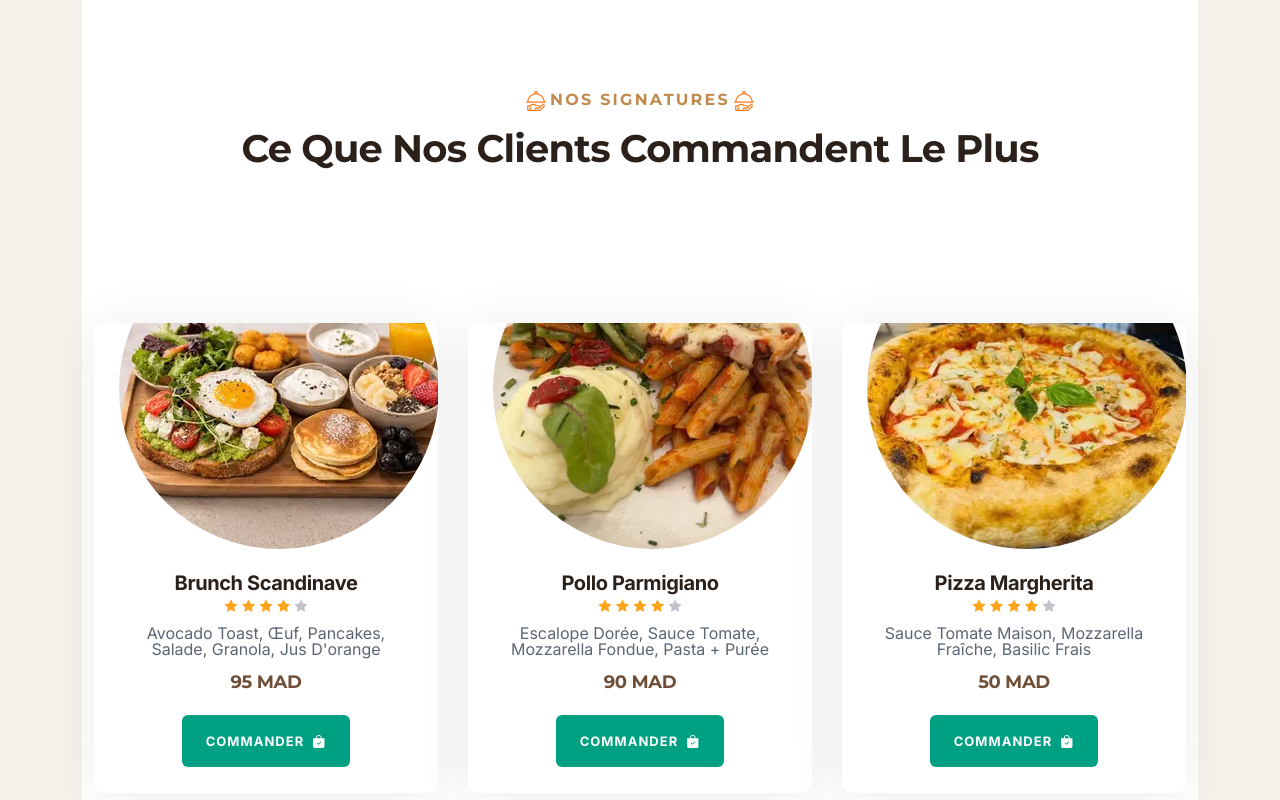
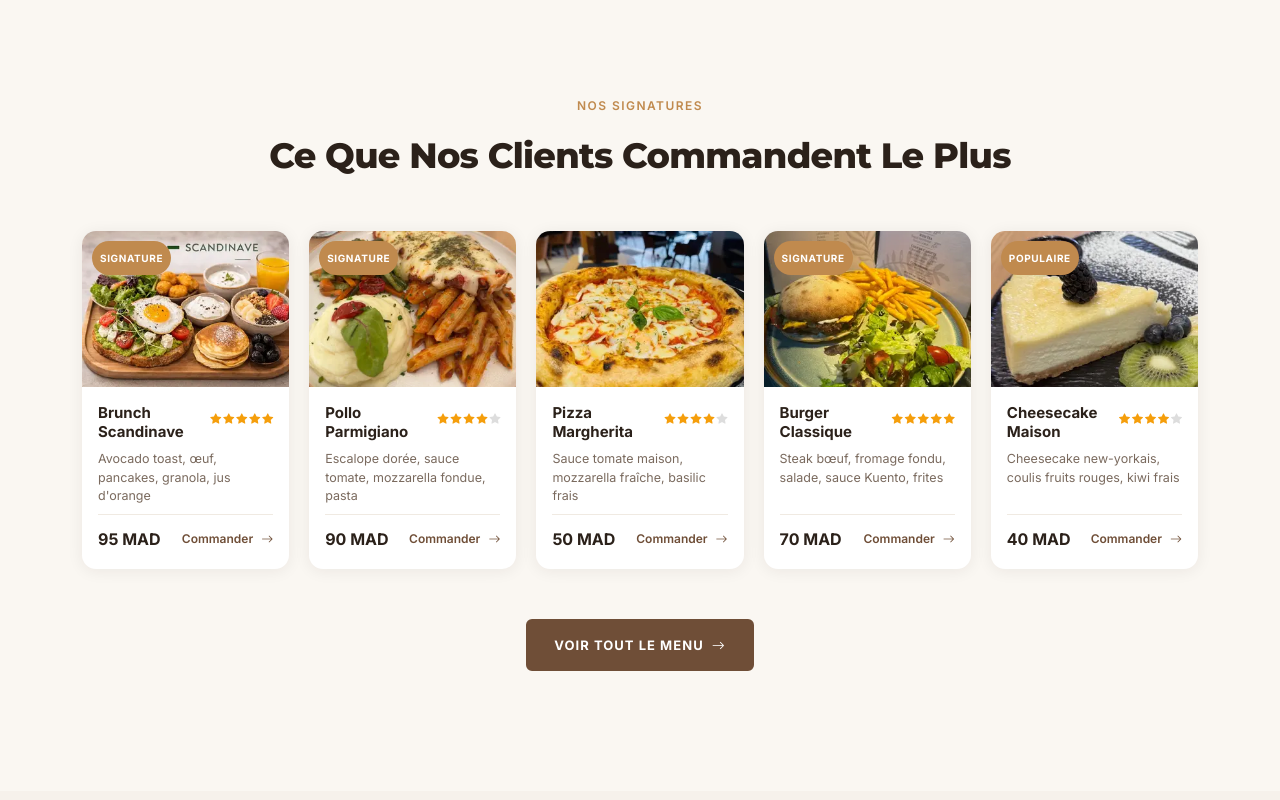
Before and after one commit to website-devloper/Koffee-Kuento, a Next.js app: page / in a window 1280 px wide. Shown: the part 2200-3000 px from the top of the page. Built offline with nearby package versions, Linux system fonts and the light colour scheme.

Commit message:
feat: redesign best selling section — clean card grid with image, stars, price

```diff
--- a/src/app/Components/BestSelling/BestSelling2.jsx
+++ b/src/app/Components/BestSelling/BestSelling2.jsx
@@ -1,8 +1,15 @@
 "use client"
-import Image from "next/image";
 import Link from "next/link";
 import { SITE } from '@/config/site';
 import { useLanguage } from '@/context/LanguageContext';
+
+const StarRating = ({ count = 4 }) => (
+  <div className="kk-stars">
+    {[...Array(5)].map((_, i) => (
+      <i key={i} className={`bi bi-star-fill${i < count ? ' filled' : ''}`}></i>
+    ))}
+  </div>
+);
 
 const BestSelling2 = () => {
   const { t } = useLanguage();
@@ -11,84 +18,96 @@ const BestSelling2 = () => {
     {
       img: '/assets/img/menu/brunch/brunch-scandinave.jpg',
       title: 'Brunch Scandinave',
-      content: 'Avocado toast, œuf, pancakes, salade, granola, jus d\'orange',
+      desc: 'Avocado toast, œuf, pancakes, granola, jus d\'orange',
       price: '95 MAD',
+      stars: 5,
       tag: t('bestSelling.tagSignature'),
     },
     {
       img: '/assets/img/menu/plats/plat-3.jpg',
       title: 'Pollo Parmigiano',
-      content: 'Escalope dorée, sauce tomate, mozzarella fondue, pasta + purée',
+      desc: 'Escalope dorée, sauce tomate, mozzarella fondue, pasta',
       price: '90 MAD',
+      stars: 4,
       tag: t('bestSelling.tagSignature'),
     },
     {
       img: '/assets/img/menu/pizza/pizza-3.jpg',
       title: 'Pizza Margherita',
-      content: 'Sauce tomate maison, mozzarella fraîche, basilic frais',
+      desc: 'Sauce tomate maison, mozzarella fraîche, basilic frais',
       price: '50 MAD',
+      stars: 4,
       tag: null,
     },
     {
       img: '/assets/img/menu/burgers/burger-5.jpg',
       title: 'Burger Classique',
-      content: 'Steak bœuf, fromage fondu, salade, sauce Kuento + frites',
+      desc: 'Steak bœuf, fromage fondu, salade, sauce Kuento, frites',
       price: '70 MAD',
+      stars: 5,
       tag: t('bestSelling.tagSignature'),
     },
     {
       img: '/assets/img/menu/desserts/dessert-1.jpg',
       title: 'Cheesecake Maison',
-      content: 'Cheesecake new-yorkais, coulis fruits rouges, kiwi frais',
+      desc: 'Cheesecake new-yorkais, coulis fruits rouges, kiwi frais',
       price: '40 MAD',
+      stars: 4,
       tag: t('bestSelling.tagPopular'),
     },
   ];
 
   return (
-    <section className="popular-dishes-section fix section-padding pt-0">
-      <div className="popular-dishes-wrapper-container">
+    <section className="kk-bestselling section-padding">
       <div className="container">
-          <div className="popular-dishes-wrapper style2 section-padding bg-white">
-            <div className="container">
-              <div className="title-area">
-                <div className="sub-title text-center wow fadeInUp" data-wow-delay="0.5s">
-                  <Image className="me-1" src="/assets/img/icon/titleIcon.svg" alt="" width={20} height={20} />
-                  {t('bestSelling.eyebrow').toUpperCase()}
-                  <Image className="ms-1" src="/assets/img/icon/titleIcon.svg" alt="" width={20} height={20} />
-                </div>
-                <h2 className="title wow fadeInUp" data-wow-delay="0.7s">{t('bestSelling.title')}</h2>
+
+        {/* Section header */}
+        <div className="kk-section-head text-center mb-50">
+          <span className="kk-eyebrow">{t('bestSelling.eyebrow')}</span>
+          <h2 className="kk-section-title">{t('bestSelling.title')}</h2>
         </div>
 
-              <div className="dishes-card-wrap style1 mb-60">
+        {/* Cards grid */}
+        <div className="kk-bs-grid">
           {featuredItems.map((item, i) => (
-                  <div key={i} className="dishes-card style2 wow fadeInUp" data-wow-delay="0.2s">
-                    <div className="dishes-thumb">
-                      <img src={item.img} alt={item.title} style={{ objectFit: 'cover' }} />
+            <div key={i} className="kk-bs-card">
+              {/* Image */}
+              <div className="kk-bs-img">
+                <img src={item.img} alt={item.title} />
+                {item.tag && <span className="kk-bs-tag">{item.tag}</span>}
               </div>
-                    <div className="dishes-content">
-                      <Link href="/menu"><h3>{item.title}</h3></Link>
-                      <div className="star">
-                        <Image src="/assets/img/icon/star2.svg" alt="★★★★★" width={86} height={16} />
+
+              {/* Body */}
+              <div className="kk-bs-body">
+                <div className="kk-bs-top">
+                  <Link href="/menu" className="kk-bs-title">{item.title}</Link>
+                  <StarRating count={item.stars} />
                 </div>
-                      <div className="text">{item.content}</div>
-                      <h6>{item.price}</h6>
-                      <a href={SITE.links.glovo} target="_blank" rel="noopener noreferrer" className="glovo-btn" style={{ padding: '8px 14px', fontSize: '13px' }}>
-                        {t('bestSelling.orderBtn')} <i className="bi bi-bag-check-fill"></i>
+                <p className="kk-bs-desc">{item.desc}</p>
+                <div className="kk-bs-footer">
+                  <span className="kk-bs-price">{item.price}</span>
+                  <a
+                    href={SITE.links.glovo}
+                    target="_blank"
+                    rel="noopener noreferrer"
+                    className="kk-bs-btn"
+                  >
+                    {t('bestSelling.orderBtn')}
+                    <i className="bi bi-arrow-right ms-1"></i>
                   </a>
+                </div>
               </div>
             </div>
           ))}
         </div>
 
-              <div className="btn-wrapper">
+        {/* View all */}
+        <div className="text-center mt-50">
           <Link className="theme-btn" href="/menu">
-                  {t('bestSelling.viewAllBtn').toUpperCase()} <i className="bi bi-arrow-right"></i>
+            {t('bestSelling.viewAllBtn')} <i className="bi bi-arrow-right ms-1"></i>
           </Link>
         </div>
-            </div>
-          </div>
-        </div>
+
       </div>
     </section>
   );
--- a/src/app/assets/kk-theme.css
+++ b/src/app/assets/kk-theme.css
@@ -862,3 +862,138 @@ h1, h2, h3, h4, h5, h6 {
   .kk-hero__btns { flex-direction: column; align-items: flex-start; }
   .kk-delivery__actions { flex-direction: column; }
 }
+
+/* ── 25. BEST SELLING SECTION ───────────────────────────────────── */
+.kk-bestselling {
+  background: #FAF7F2;
+}
+.kk-section-head { margin-bottom: 48px; }
+.kk-eyebrow {
+  display: inline-block;
+  font-size: 12px;
+  font-weight: 600;
+  letter-spacing: 0.12em;
+  text-transform: uppercase;
+  color: var(--theme2);
+  margin-bottom: 10px;
+}
+.kk-section-title {
+  font-size: clamp(1.6rem, 3vw, 2.2rem);
+  font-weight: 800;
+  color: #2B211A;
+  margin: 0;
+}
+.mb-50 { margin-bottom: 50px; }
+.mt-50 { margin-top: 50px; }
+
+/* Grid */
+.kk-bs-grid {
+  display: grid;
+  grid-template-columns: repeat(5, 1fr);
+  gap: 20px;
+}
+@media (max-width: 1199px) { .kk-bs-grid { grid-template-columns: repeat(3, 1fr); } }
+@media (max-width: 767px)  { .kk-bs-grid { grid-template-columns: repeat(2, 1fr); } }
+@media (max-width: 480px)  { .kk-bs-grid { grid-template-columns: 1fr; } }
+
+/* Card */
+.kk-bs-card {
+  background: #fff;
+  border-radius: 14px;
+  overflow: hidden;
+  box-shadow: 0 2px 16px rgba(43,33,26,0.07);
+  display: flex;
+  flex-direction: column;
+  transition: transform 0.25s ease, box-shadow 0.25s ease;
+}
+.kk-bs-card:hover {
+  transform: translateY(-4px);
+  box-shadow: 0 8px 28px rgba(43,33,26,0.12);
+}
+
+/* Image */
+.kk-bs-img {
+  position: relative;
+  width: 100%;
+  aspect-ratio: 4/3;
+  overflow: hidden;
+}
+.kk-bs-img img {
+  width: 100%;
+  height: 100%;
+  object-fit: cover;
+  transition: transform 0.4s ease;
+}
+.kk-bs-card:hover .kk-bs-img img { transform: scale(1.05); }
+
+/* Tag badge */
+.kk-bs-tag {
+  position: absolute;
+  top: 10px;
+  left: 10px;
+  background: var(--theme2);
+  color: #fff;
+  font-size: 10px;
+  font-weight: 700;
+  letter-spacing: 0.06em;
+  text-transform: uppercase;
+  padding: 3px 8px;
+  border-radius: 20px;
+}
+
+/* Body */
+.kk-bs-body {
+  padding: 16px;
+  display: flex;
+  flex-direction: column;
+  flex: 1;
+  gap: 8px;
+}
+.kk-bs-top { display: flex; align-items: flex-start; justify-content: space-between; gap: 8px; }
+.kk-bs-title {
+  font-size: 15px;
+  font-weight: 700;
+  color: #2B211A;
+  text-decoration: none;
+  line-height: 1.3;
+}
+.kk-bs-title:hover { color: var(--theme); }
+
+/* Stars */
+.kk-stars { display: flex; gap: 2px; flex-shrink: 0; padding-top: 2px; }
+.kk-stars .bi { font-size: 11px; color: #ddd; }
+.kk-stars .bi.filled { color: #F59E0B; }
+
+/* Description */
+.kk-bs-desc {
+  font-size: 12.5px;
+  color: #7A6A5E;
+  line-height: 1.5;
+  margin: 0;
+}
+
+/* Footer */
+.kk-bs-footer {
+  display: flex;
+  align-items: center;
+  justify-content: space-between;
+  margin-top: auto;
+  padding-top: 10px;
+  border-top: 1px solid #F0EAE2;
+}
+.kk-bs-price {
+  font-size: 16px;
+  font-weight: 800;
+  color: #2B211A;
+}
+.kk-bs-btn {
+  font-size: 12px;
+  font-weight: 600;
+  color: var(--theme);
+  text-decoration: none;
+  display: inline-flex;
+  align-items: center;
+  gap: 4px;
+  transition: color 0.2s;
+}
+.kk-bs-btn:hover { color: var(--theme2); }
```
Lines whose indentation alone changed are shown as unchanged.
